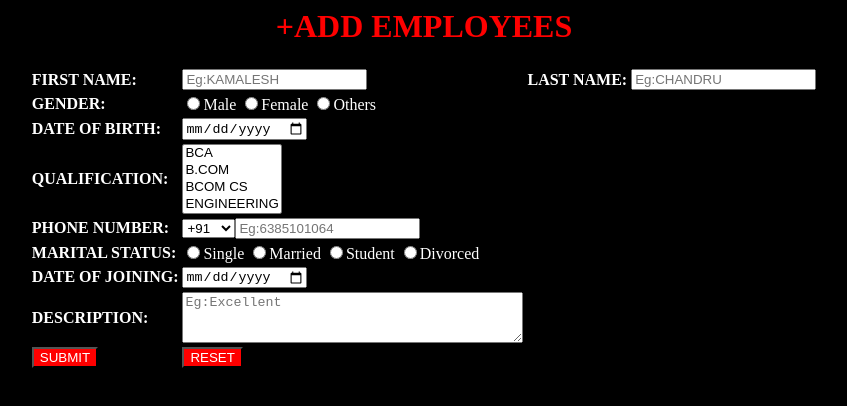
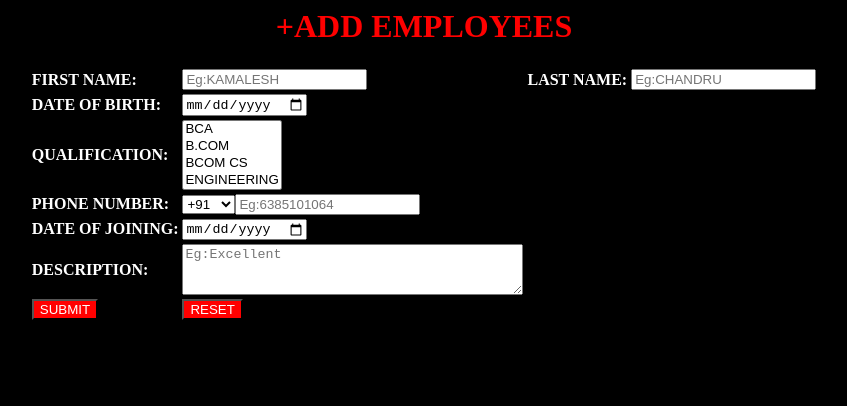
Before and after one commit to kamal2003haha/formsubmitdemo, a plain HTML site: page index.html in a window 1280 px wide. Shown: the whole page, without its empty margins (216-1063 px from the left). Drawn offline with Linux system fonts and the light colour scheme.

Commit message:
Add files via upload

```diff
--- a/index.html
+++ b/index.html
@@ -14,15 +14,6 @@
 <td><input type="textbox"placeholder="Eg:KAMALESH"required></td>
 <td><label><b><font color="white">LAST NAME:<b></label></td>
 <td><input type="textbox"placeholder="Eg:CHANDRU"required></td>
-</tr>
-
-<tr>
-<td><label><b><font color="white">GENDER:</b></label></td>
-<td>
-<input type="radio" name="gender"required><font color="white">Male
-<input type="radio" name="gender"required><font color="white">Female
-<input type="radio" name="gender"required><font color="white">Others
-</td>
 </tr>
 
 <tr>
@@ -53,17 +44,6 @@
 </tr>
 
 <tr>
-<td><label><b><font color="white">MARITAL STATUS:</b></label></td>
-<td>
-<input type="radio" name="MARITAL STATUS"required><font color="white">Single
-<input type="radio" name="MARITAL STATUS"required><font color="white">Married
-<input type="radio" name="MARITAL STATUS"required><font color="white">Student
-<input type="radio" name="MARITAL STATUS"required><font color="white">Divorced
-</td>
-</tr>
-
-
-<tr>
 <td><label><b><font color="white">DATE OF JOINING:</b></label></td>
 <td><input type="date"required></td>
 </tr>
```
